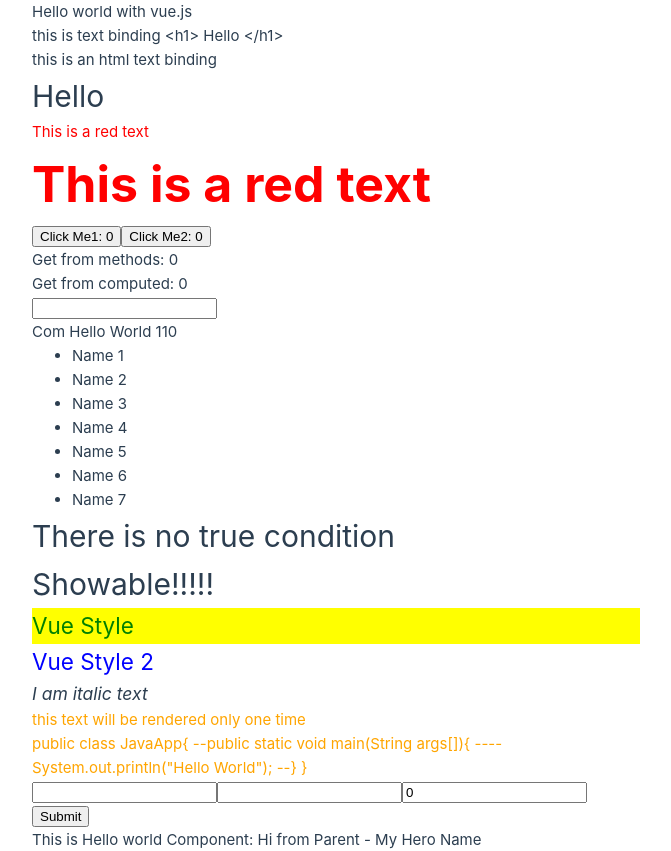
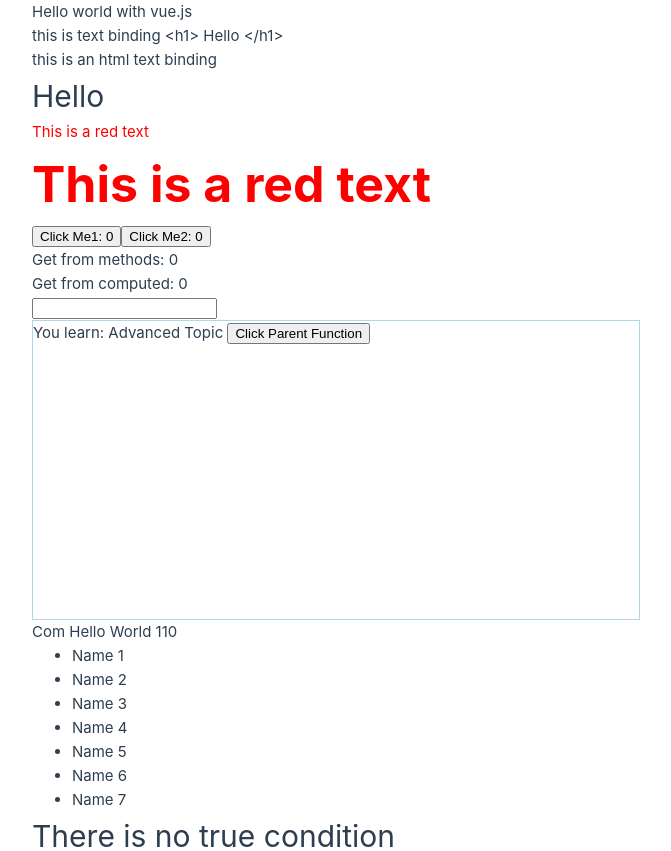
Before and after one commit to hiwafa/vue-project, a Vue app: page / in a window 1280 px wide. Shown: the top 851 px of the page, without its empty margins (0-671 px from the left). Built offline with nearby package versions, Linux system fonts and the light colour scheme.

Commit message:
calling parent function from child

```diff
--- /dev/null
+++ b/src/components/AdvanceVue.vue
@@ -0,0 +1,25 @@
+<template>
+    <div class="advanceEnvironment">
+        You learn: {{ topic }}
+
+        <button @click="childClick">Click Parent Function</button>
+
+    </div>
+</template>
+
+<script setup>
+
+const { topic, childClick } = defineProps({
+    topic: String,
+    childClick: Function
+});
+
+</script>
+
+<style scoped>
+.advanceEnvironment {
+    border: 1px solid lightblue;
+    width: 100%;
+    height: 300px;
+}
+</style>
--- a/src/components/ComCopo.vue
+++ b/src/components/ComCopo.vue
@@ -1,6 +1,7 @@
 <script setup>
 import { ref, reactive } from "vue";
 import User from './User.vue';
+import AdvanceVue from "./AdvanceVue.vue";
 
 const message = ref("Com Hello World");
 const counter = reactive({
@@ -44,10 +45,15 @@ const myVars = reactive({
     isShow: true
 })
 
+function callMefromChild() {
+    alert("Hi Dear");
+}
 
 </script>
 
 <template>
+
+    <AdvanceVue topic="Advanced Topic" :childClick="callMefromChild" />
 
     {{ message }}
     {{ counter.count }}
```
